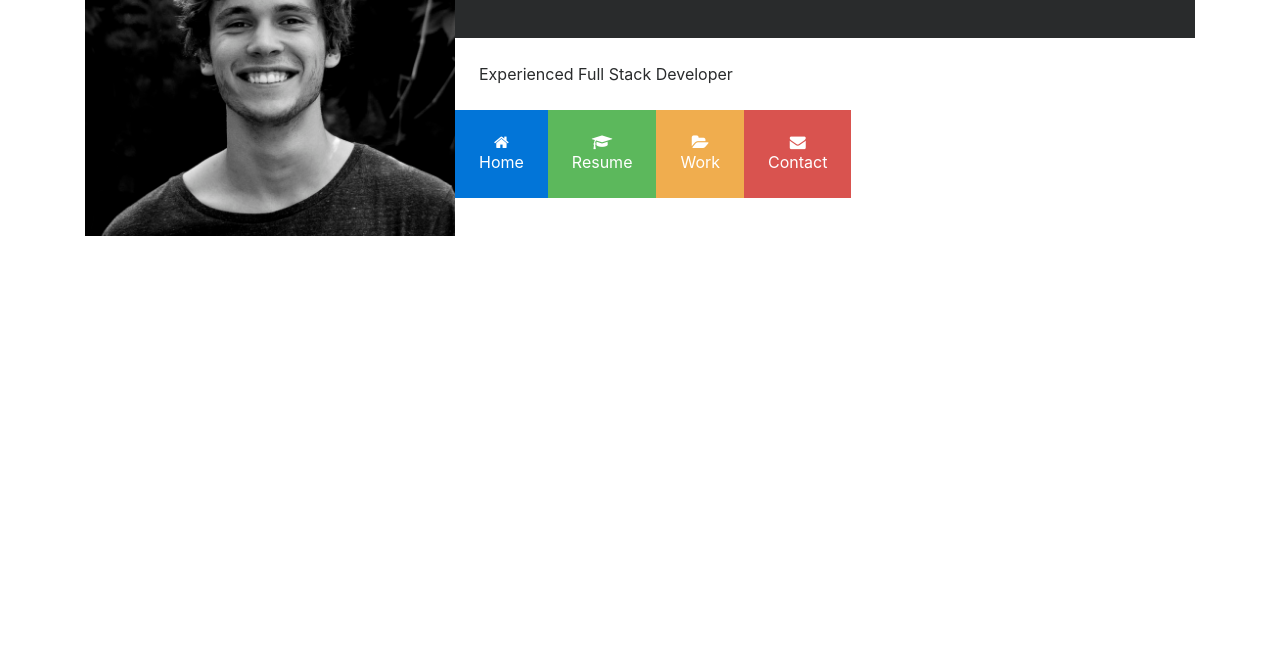
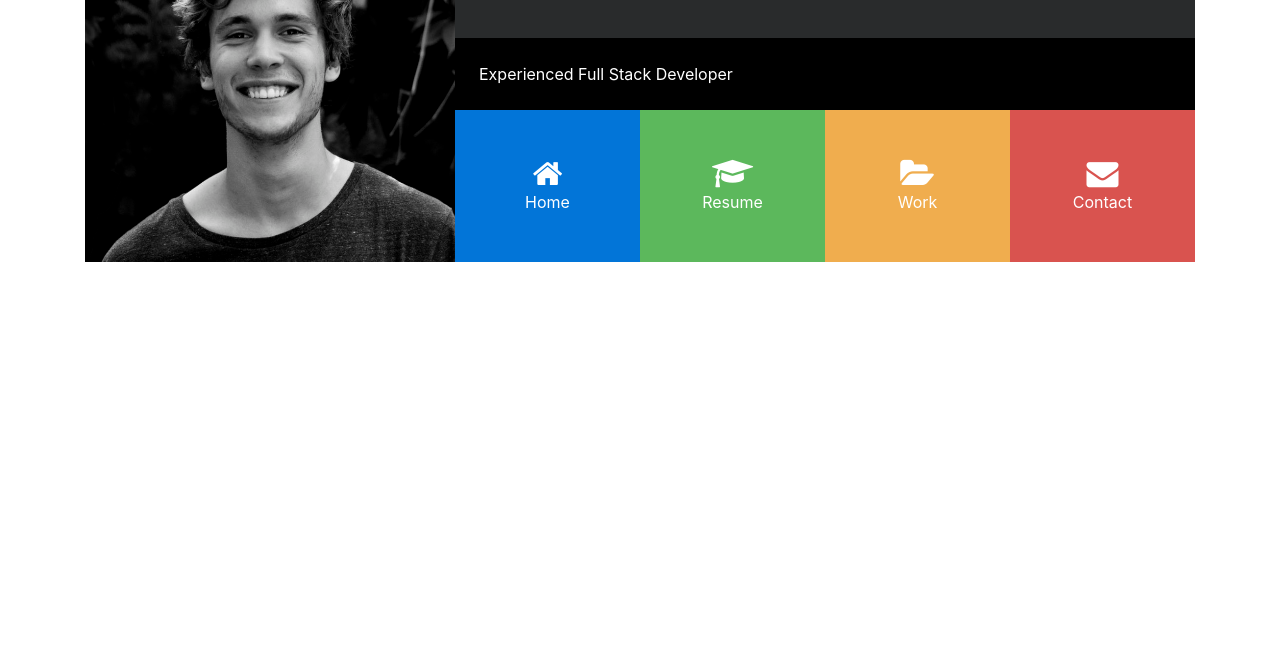
Before and after one commit to milena-mica/Portfoligrid, a website: page src/index.html in a window 1280 px wide. Shown: the part 128-800 px from the top of the page. Drawn offline with Linux system fonts and the light colour scheme.

Commit message:
Custom Header Styling

```diff
--- a/src/index.html
+++ b/src/index.html
@@ -32,16 +32,16 @@
 
             <div>
               <div class="d-flex flex-row text-white align-items-streched text-center">
-                <div class="port-item p-4 bg-primary">
+                <div class="port-item p-4 bg-primary" data-toggle="collapse" data-target="#home">
                   <i class="fa fa-home d-block"></i> Home
                 </div>
-                <div class="port-item p-4 bg-success">
+                <div class="port-item p-4 bg-success" data-toggle="collapse" data-target="#resume">
                   <i class="fa fa-graduation-cap d-block"></i> Resume
                 </div>
-                <div class="port-item p-4 bg-warning">
+                <div class="port-item p-4 bg-warning" data-toggle="collapse" data-target="#work">
                   <i class="fa fa-folder-open d-block"></i> Work
                 </div>
-                <div class="port-item p-4 bg-danger">
+                <div class="port-item p-4 bg-danger" data-toggle="collapse" data-target="#contact">
                   <i class="fa fa-envelope d-block"></i> Contact
                 </div>
               </div>
@@ -50,6 +50,17 @@
         </div>
       </div>
     </header>
+
+  <!-- HOME-- >
+
+
+  <!-- RESUME-- >
+
+
+  <!-- WORK-- >
+
+
+  <!-- CONTACT-- >
   </div>
 
     <script src="js/jquery.min.js"></script>
--- a/src/scss/style.scss
+++ b/src/scss/style.scss
@@ -1,6 +1,30 @@
+.bg-dark{
+  background: #000;
+  color: #fff;
+}
+
 #main-header{
   img{
     width:100%;
     height:100%;
   }
+
+.port-item{
+  width:30%;
+
+   .fa{
+    font-size:2em;
+   }
+ }
+
+ .port-item:hover{
+  opacity:0.8;
+  cursor:pointer;
+ }
 }
+
+@media(min-width:1199px){
+  .port-item{
+    padding:3em !important;
+  }
+}
```
Also changed, not shown: src/css/style.css.
